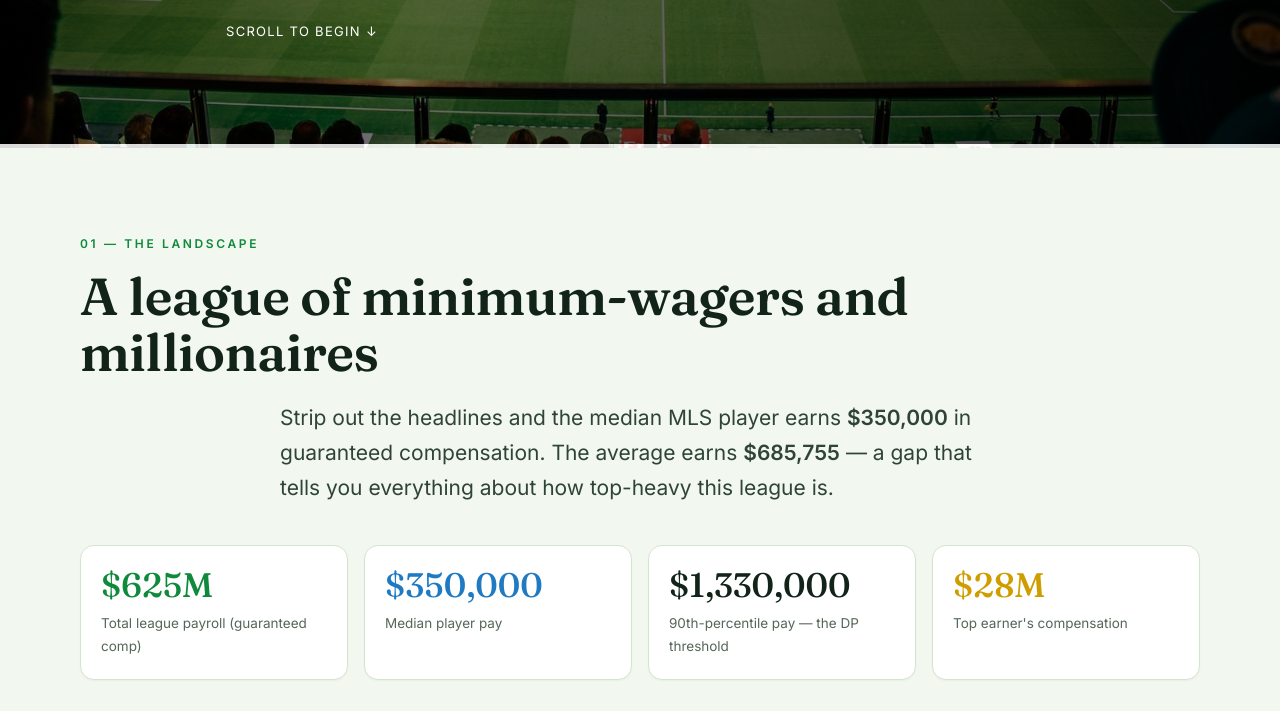
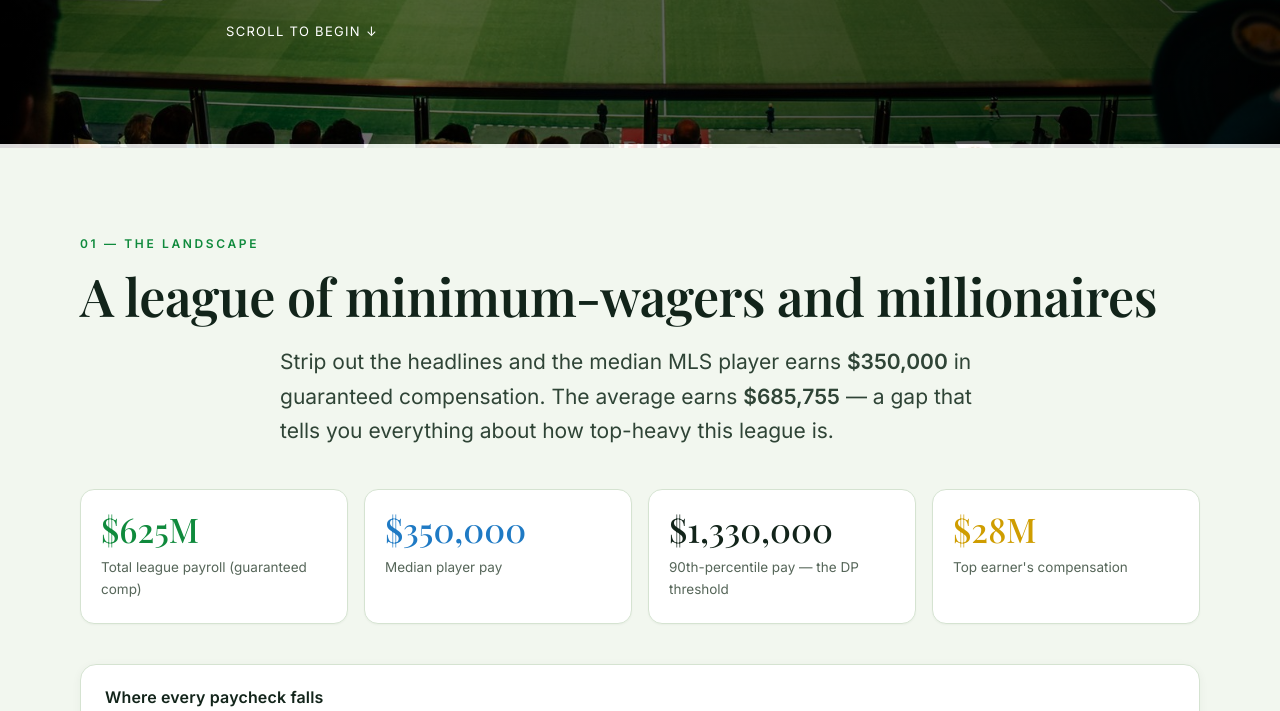
Before and after one commit to a4mistry/MLS_Compensation_Analysis, a plain HTML site: page web/index.html in a window 1280 px wide. Shown: the part 652-1363 px from the top of the page. Drawn offline with nearby package versions, Linux system fonts and the light colour scheme.

Commit message:
Switch title font to Playfair Display
Replaces Fraunces (whose wonky f/j read oddly) with Playfair Display
for headings, stat numbers, and pull quotes.

Co-Authored-By: Claude Opus 4.8 (1M context) <noreply@anthropic.com>
Claude-Session: https://claude.ai/code/session_01JewNDtRpZ97PYfrEFhjMeh

```diff
--- a/web/index.html
+++ b/web/index.html
@@ -7,7 +7,7 @@
 <meta name="description" content="A data narrative on Major League Soccer 2026 player pay and how it translates into wins." />
 <link rel="preconnect" href="https://fonts.googleapis.com">
 <link rel="preconnect" href="https://fonts.gstatic.com" crossorigin>
-<link href="https://fonts.googleapis.com/css2?family=Fraunces:opsz,wght@9..144,500;9..144,600&family=Inter:wght@400;500;600&display=swap" rel="stylesheet">
+<link href="https://fonts.googleapis.com/css2?family=Playfair+Display:wght@500;600;700&family=Inter:wght@400;500;600&display=swap" rel="stylesheet">
 <link rel="stylesheet" href="styles.css" />
 </head>
 <body>
--- a/web/styles.css
+++ b/web/styles.css
@@ -14,7 +14,7 @@
   --hot: #e23b3b;         /* red card */
   --gold: #f2b705;        /* yellow card / trophy */
   --maxw: 1120px;
-  --serif: "Fraunces", Georgia, serif;
+  --serif: "Playfair Display", Georgia, serif;
   --sans: "Inter", system-ui, sans-serif;
 }
 
```
